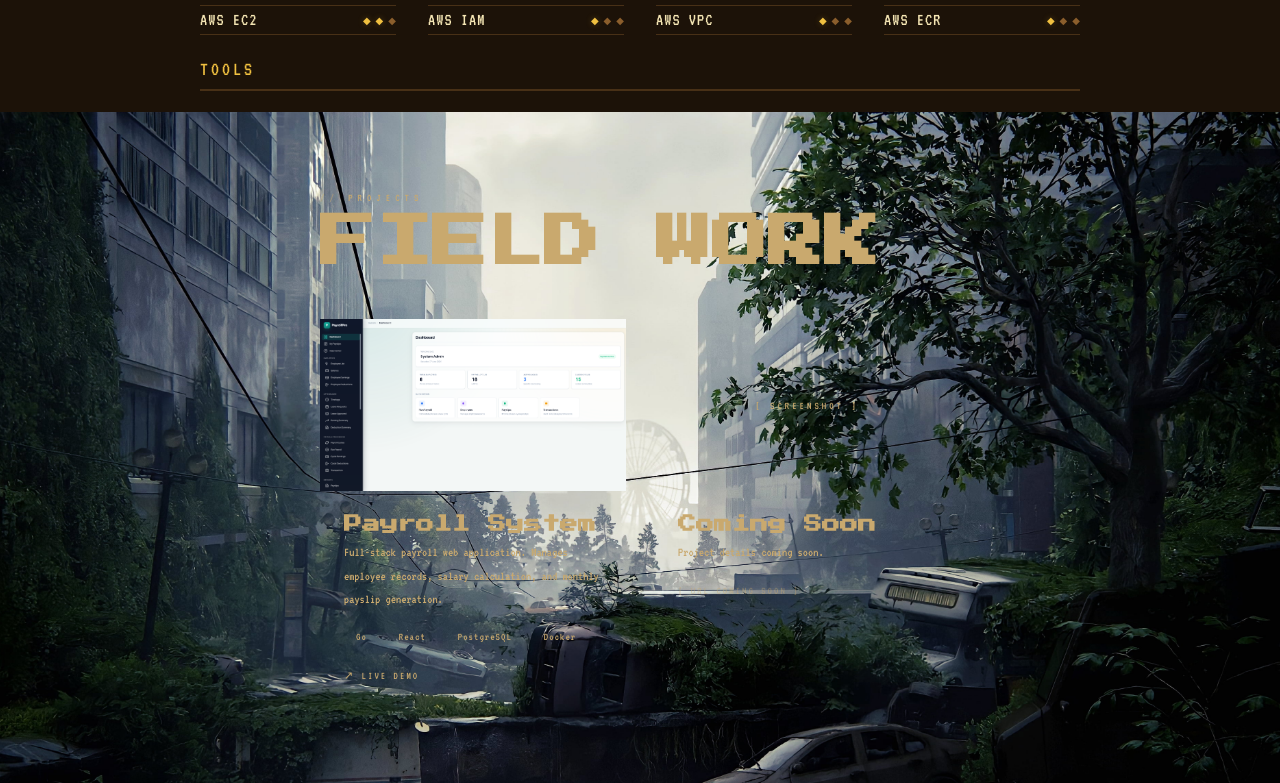
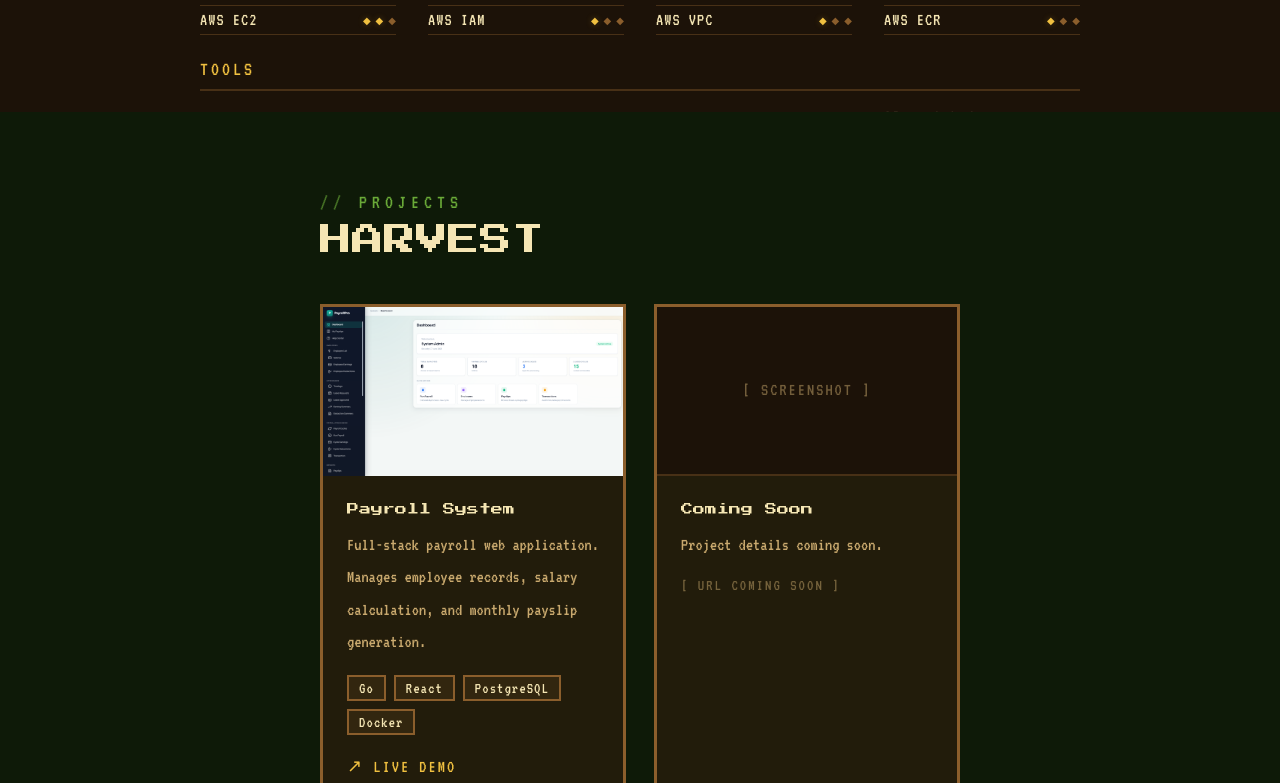
Before and after one commit to toypipop/portfolio, a React (Vite) app: page / in a window 1280 px wide. Shown: the part 2437-3220 px from the top of the page. Built offline with nearby package versions, Linux system fonts and the light colour scheme.

Commit message:
feat(theme): Projects — remove VineSVG, rename to Harvest, apply Stardew style

```diff
--- a/src/pages/Projects/Projects.module.css
+++ b/src/pages/Projects/Projects.module.css
@@ -1,67 +1,54 @@
 .projects {
   scroll-snap-align: start;
   min-height: calc(100vh - var(--navbar-height));
-  background-color: var(--color-bg-ruin);
-  background-image: url('/src/assets/project_bg.png');
-  background-size: cover;
-  background-position: center;
+  background-color: var(--color-bg-alt);
   padding: 80px 320px;
   position: relative;
   overflow: hidden;
 }
 
-.projects::before {
-  content: '';
-  position: absolute;
-  inset: 0;
-  background: var(--color-hero-overlay);
-  z-index: 0;
-}
-
-.sectionLabel,
-.title,
-.grid {
+.sectionLabel {
+  font-family: var(--font-mono);
+  font-size: 20px;
+  color: var(--color-accent-green);
+  letter-spacing: 5px;
+  text-transform: uppercase;
+  margin-bottom: 12px;
   position: relative;
   z-index: 1;
 }
 
-.sectionLabel {
-  font-family: var(--font-mono);
-  font-size: 11px;
-  color: var(--color-accent-bio);
-  letter-spacing: 5px;
-  text-transform: uppercase;
-  margin-bottom: 12px;
-}
-
-.sectionLabel::before { content: '// '; opacity: 0.5; }
+.sectionLabel::before { content: '// '; opacity: 0.6; }
 
 .title {
   font-family: var(--font-heading);
-  font-size: clamp(32px, 5vw, 56px);
-  font-weight: 900;
-  color: var(--color-text-bleached);
+  font-size: clamp(18px, 3vw, 32px);
+  font-weight: 400;
+  color: var(--color-text-primary);
   text-transform: uppercase;
   margin-bottom: 48px;
+  position: relative;
+  z-index: 1;
 }
 
 .grid {
   display: grid;
   grid-template-columns: repeat(2, 1fr);
   gap: 28px;
+  position: relative;
+  z-index: 1;
 }
 
 .card {
-  border: 1px solid var(--color-accent-vine-border);
-  background: var(--color-bg-overgrown-card-dim);
-  transition: border-color 200ms ease, transform 200ms ease, box-shadow 200ms ease;
+  border: 3px solid var(--color-border-wood);
+  background: var(--color-card-bg);
+  transition: border-color 200ms ease, transform 200ms ease;
   overflow: hidden;
 }
 
 .card:hover {
-  border-color: var(--color-accent-bio);
+  border-color: var(--color-accent-gold);
   transform: scale(1.02);
-  box-shadow: 0 0 24px var(--color-accent-bio-glow-dim);
 }
 
 .cardImage {
@@ -75,16 +62,16 @@
 .cardImagePlaceholder {
   width: 100%;
   aspect-ratio: 16/9;
-  background: var(--color-bg-overgrown);
+  background: var(--color-bg-main);
   display: flex;
   align-items: center;
   justify-content: center;
   font-family: var(--font-mono);
-  font-size: 11px;
-  color: var(--color-text-dust);
-  letter-spacing: 3px;
+  font-size: 18px;
+  color: var(--color-text-muted);
+  letter-spacing: 2px;
   text-transform: uppercase;
-  border-bottom: 1px solid var(--color-accent-vine-glow);
+  border-bottom: 2px solid var(--color-border-wood-light);
 }
 
 .cardBody {
@@ -93,15 +80,17 @@
 
 .cardTitle {
   font-family: var(--font-heading);
-  font-size: 18px;
-  font-weight: 700;
-  color: var(--color-text-bleached);
-  margin-bottom: 8px;
+  font-size: 12px;
+  font-weight: 400;
+  color: var(--color-text-primary);
+  margin-bottom: 10px;
+  line-height: 1.6;
 }
 
 .cardDesc {
-  font-size: 13px;
-  color: var(--color-text-dust);
+  font-family: var(--font-mono);
+  font-size: 18px;
+  color: var(--color-text-secondary);
   line-height: 1.8;
   margin-bottom: 16px;
 }
@@ -115,11 +104,11 @@
 
 .tag {
   font-family: var(--font-mono);
-  font-size: 11px;
-  color: var(--color-text-bleached);
-  background: var(--color-accent-vine-bg);
-  border: 1px solid var(--color-accent-vine);
-  padding: 4px 12px;
+  font-size: 16px;
+  color: var(--color-text-primary);
+  background: rgba(139, 94, 44, 0.15);
+  border: 2px solid var(--color-border-wood);
+  padding: 3px 10px;
   letter-spacing: 1px;
 }
 
@@ -128,8 +117,8 @@
   align-items: center;
   gap: 6px;
   font-family: var(--font-mono);
-  font-size: 11px;
-  color: var(--color-accent-bio);
+  font-size: 18px;
+  color: var(--color-accent-gold);
   letter-spacing: 2px;
   text-transform: uppercase;
   text-decoration: none;
@@ -140,19 +129,13 @@
 
 .cardLinkDisabled {
   font-family: var(--font-mono);
-  font-size: 11px;
-  color: var(--color-text-dust);
+  font-size: 16px;
+  color: var(--color-text-muted);
   letter-spacing: 2px;
   text-transform: uppercase;
-  opacity: 0.4;
 }
 
 @media (max-width: 768px) {
-  .projects {
-    padding: 48px 96px;
-  }
-
-  .grid {
-    grid-template-columns: 1fr;
-  }
+  .projects { padding: 48px 32px; }
+  .grid { grid-template-columns: 1fr; }
 }
--- a/src/pages/Projects/Projects.tsx
+++ b/src/pages/Projects/Projects.tsx
@@ -1,7 +1,6 @@
 import { useEffect, useRef } from 'react'
 import gsap from 'gsap'
 import { ScrollTrigger } from 'gsap/ScrollTrigger'
-import VineSVG from '../../components/VineSVG'
 import projects from '../../data/projects'
 import type { Project } from '../../data/projects'
 import styles from './Projects.module.css'
@@ -71,10 +70,8 @@ export default function Projects(): React.JSX.Element {
 
   return (
     <section id="projects" className={styles.projects}>
-        <VineSVG position="top-left" width={140} height={200} opacity={0.4} />
-
       <p className={styles.sectionLabel}>Projects</p>
-        <h2 className={styles.title}>Field Work</h2>
+      <h2 className={styles.title}>Harvest</h2>
 
       <div ref={gridRef} className={styles.grid}>
         {projects.map((project) => (
```
Also changed, not shown: 1 other file (tests, documents, lock files or other folders). Lines whose indentation alone changed are shown as unchanged.
